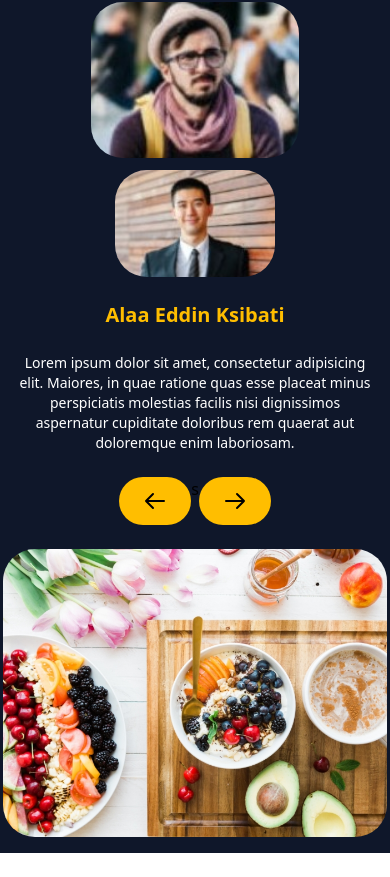
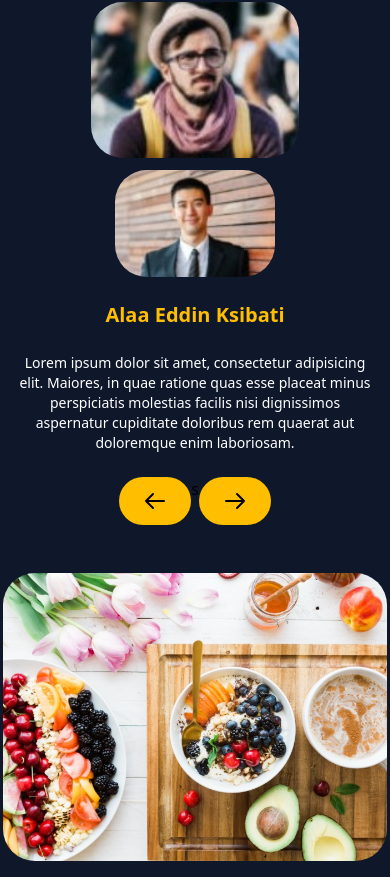
Before and after one commit to AlaaDq/tailwind-vue3, a Vue app: page / in a window 390 px wide. Shown: the part 3490-4367 px from the top of the page. Before the commit the page ends 4343 px from the top, so only its background shows below. Built offline with nearby package versions, Linux system fonts and the light colour scheme.

Commit message:
add margin

```diff
--- a/src/App.vue
+++ b/src/App.vue
@@ -632,6 +632,8 @@
             lg:col-start-1
             lg:col-end-2
             lg:relative
+            lg:mt-0
+            mt-6
           "
         >
           <div
```
